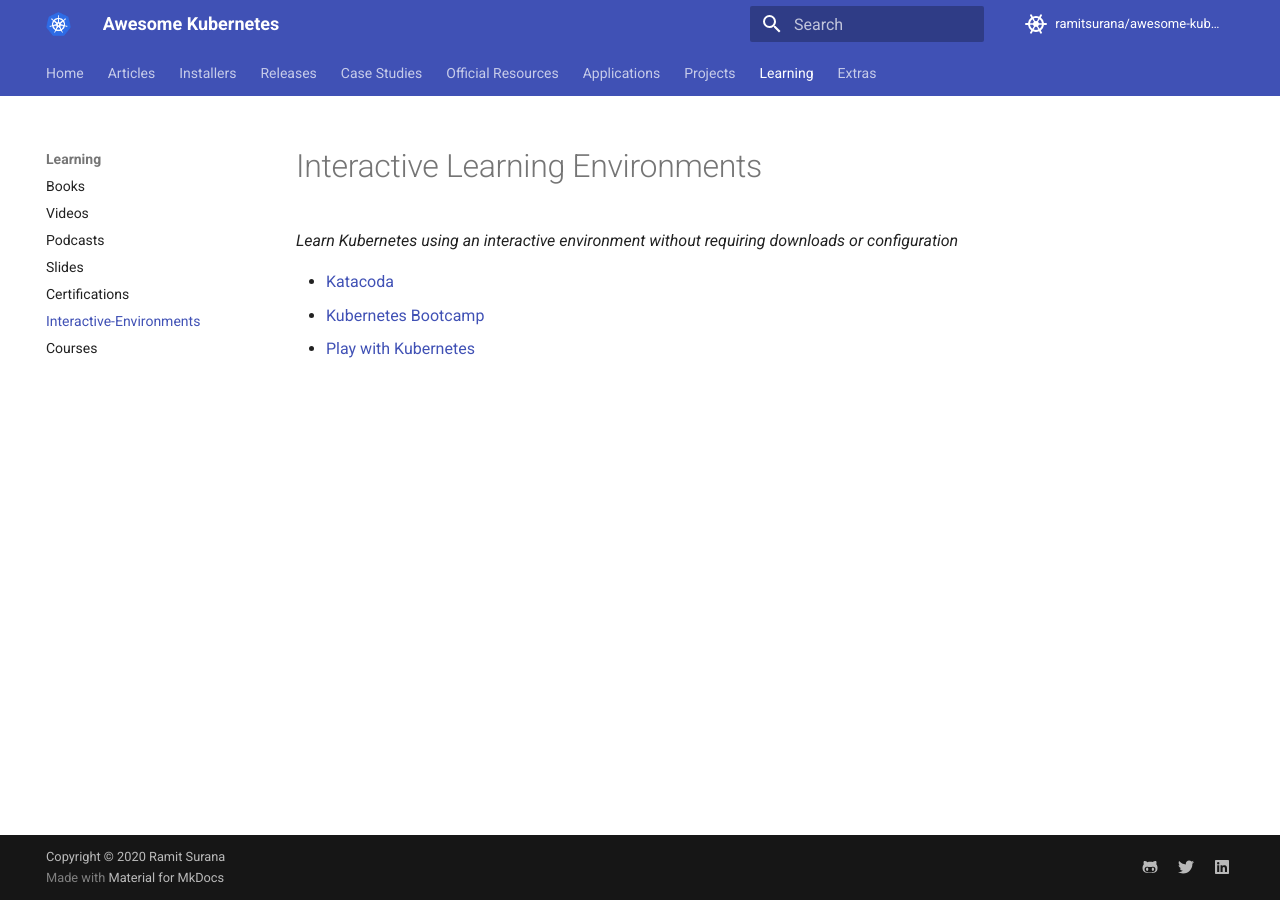
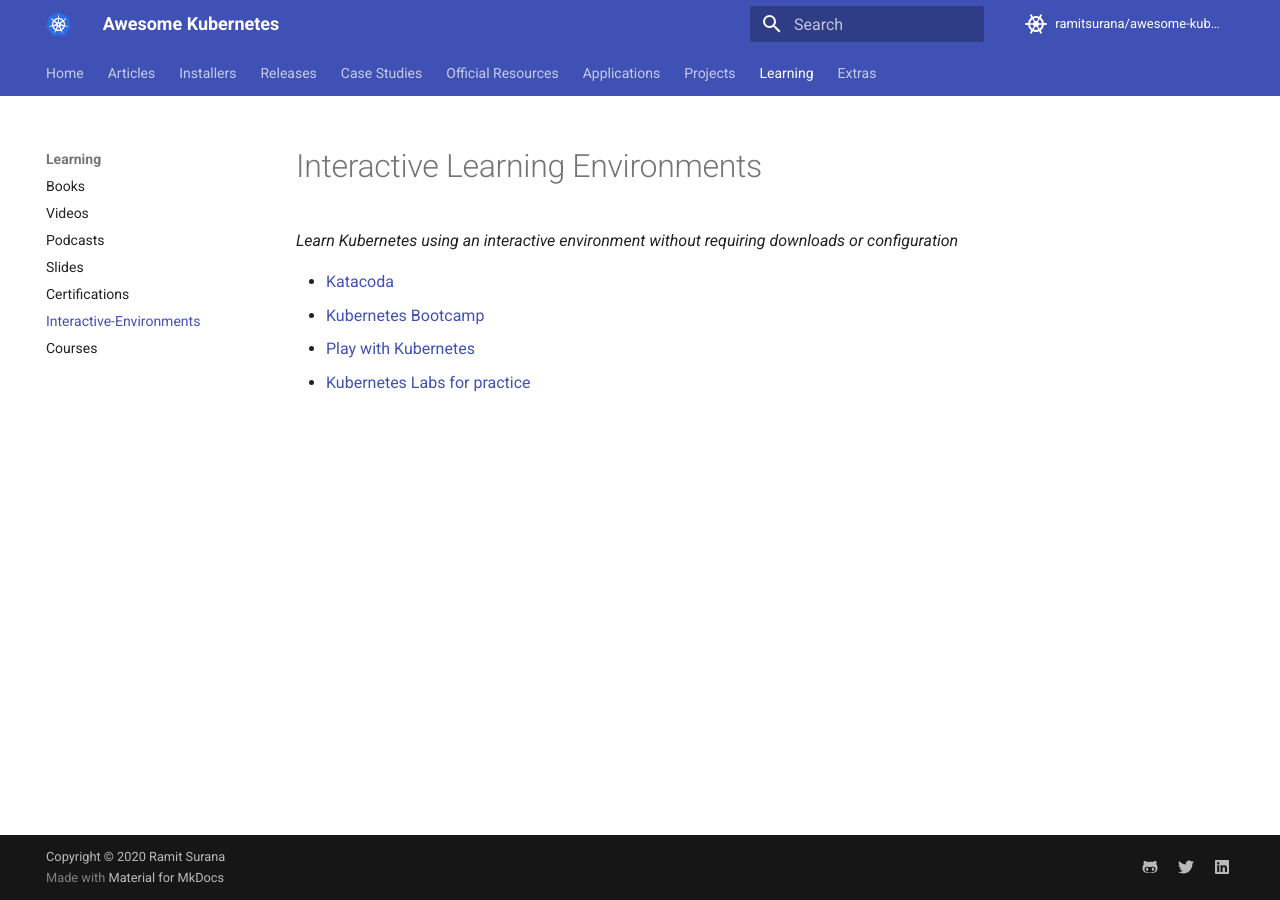
Before and after one commit to topstar920707/awesome-kubernetes, an MkDocs documentation site: the page built from docs/learning-resources/interactive-environments.md, in a window 1280 px wide. Built offline with MkDocs 1.6.1 and Material for MkDocs 9.7.7, drawn with Linux system fonts in a browser that asks for light colours; comment, search, counter and statistics services are not loaded.

Commit message:
Update interactive-environments.md (#718)

```diff
--- a/docs/learning-resources/interactive-environments.md
+++ b/docs/learning-resources/interactive-environments.md
@@ -6,3 +6,4 @@ Interactive Learning Environments
 * [Katacoda](http://www.katacoda.com/courses/kubernetes)
 * [Kubernetes Bootcamp](http://kubernetesbootcamp.github.io/kubernetes-bootcamp/)
 * [Play with Kubernetes](http://labs.play-with-k8s.com/)
+* [Kubernetes Labs for practice](https://www.sharelearn.net/practice/k8slabs/)
```
